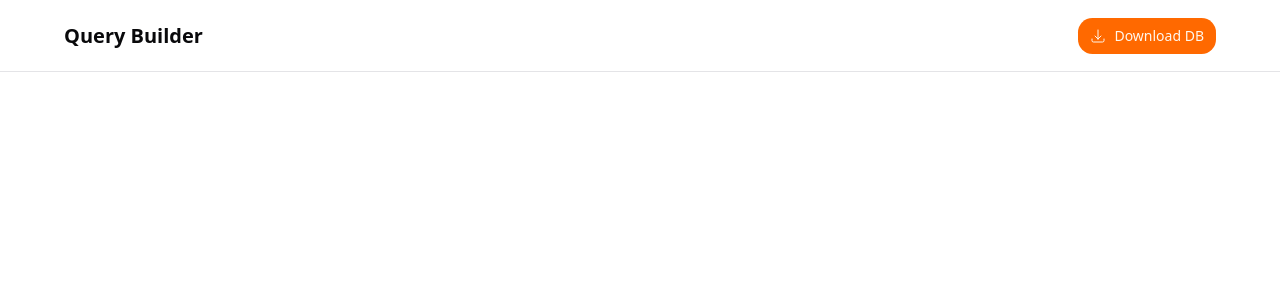
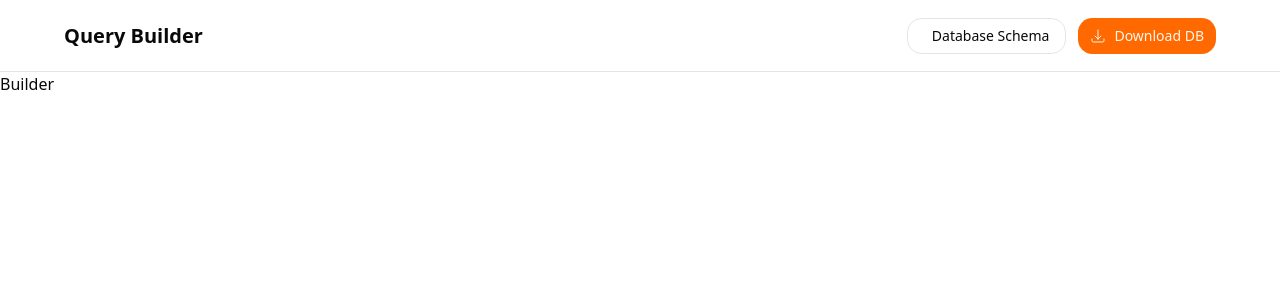
Before and after one commit to novumlogic/sync-forge-ui, a React (Vite) app: page /builder in a window 1280 px wide. Shown: the top 300 px of the page. Built offline with nearby package versions, Linux system fonts and the light colour scheme; no server answers.

Commit message:
fix: Fix an issue in which the /builder route was rendring Home page.

```diff
--- a/src/components/navbar.tsx
+++ b/src/components/navbar.tsx
@@ -25,13 +25,13 @@ import { Button } from "@/components/ui/button.tsx";
 import { ArrowDownTrayIcon } from "@heroicons/react/24/outline";
 import Database from "@/controllers/Database.ts";
 import { toast } from "sonner";
-import { useMatches } from "react-router";
+import { Link, useLocation, useMatches } from "react-router";
 import type RouteHandle from "@/type/route_handle";
 
 export default function Navbar(): JSX.Element {
   const matches = useMatches();
+  const location = useLocation();
 
-  // find deepest (last) match that has a handle.title
   const matchWithTitle = [...matches]
     .reverse()
     .find((m) => (m.handle as RouteHandle | undefined)?.title);
@@ -50,7 +50,17 @@ export default function Navbar(): JSX.Element {
       <div className="flex items-center">
         <h1 className="text-xl font-bold">{title}</h1>
       </div>
-      <div>
+      <div className={"fles space-x-3"}>
+        <Link to={location.pathname === "/" ? "/builder" : "/"}>
+          <Button variant={"outline"} className={"cursor-pointer"}>
+            <div className={"h-4 w-0"}/>
+            <span className={"block"}>
+              {location.pathname === "/builder"
+                ? "Database Schema"
+                : "Query Builder"}
+            </span>
+          </Button>
+        </Link>
         <Button
           className={"cursor-pointer"}
           onClick={async () => {
@@ -82,8 +92,8 @@ export default function Navbar(): JSX.Element {
             });
           }}
         >
-          <ArrowDownTrayIcon className={"size-4"} />
-          <span>Download DB</span>
+          <ArrowDownTrayIcon className={"size-4 inline-block"} />
+          <span className={"block"}>Download DB</span>
         </Button>
       </div>
     </header>
--- a/src/layouts/root_layout.tsx
+++ b/src/layouts/root_layout.tsx
@@ -6,7 +6,7 @@ export default function RootLayout(): JSX.Element {
   return (
     <div className={"flex min-h-dvh flex-col"}>
       <NavBar />
-      <main>
+      <main className={"pt-18"}>
         <Outlet />
       </main>
     </div>
--- a/src/main.tsx
+++ b/src/main.tsx
@@ -30,6 +30,7 @@ import { createBrowserRouter } from "react-router";
 import { RouterProvider } from "react-router/dom";
 import type RouteHandle from "@/type/route_handle.ts";
 import RootLayout from "./layouts/root_layout";
+import Builder from "@/pages/builder";
 
 const router = createBrowserRouter([
   {
@@ -44,7 +45,7 @@ const router = createBrowserRouter([
       },
       {
         path: "/builder",
-        element: <Home />,
+        element: <Builder />,
         handle: {
           title: "Query Builder",
         } satisfies RouteHandle,
--- /dev/null
+++ b/src/pages/builder.tsx
@@ -0,0 +1,5 @@
+import type { JSX } from "react";
+
+export default function Builder(): JSX.Element {
+  return <div>Builder</div>;
+}
--- a/src/pages/home.tsx
+++ b/src/pages/home.tsx
@@ -60,7 +60,7 @@ export default function Home() {
 
   return (
     <div>
-      <div style={{ width: "100dvw", height: "95dvh" }}>
+      <div style={{ width: "98dvw", height: "87dvh" }}>
         <ReactFlow
           nodeTypes={{ table: TableNode }}
           defaultNodes={nodes}
@@ -75,7 +75,7 @@ export default function Home() {
       </div>
       <div
         className={
-          "flex h-[5dvh] w-full items-center justify-center space-x-10 border-t"
+          "flex h-[5dvh] w-full items-center justify-center space-x-10 border-t bottom-0 fixed"
         }
       >
         <div className={"flex items-center gap-1 font-mono"}>
```
